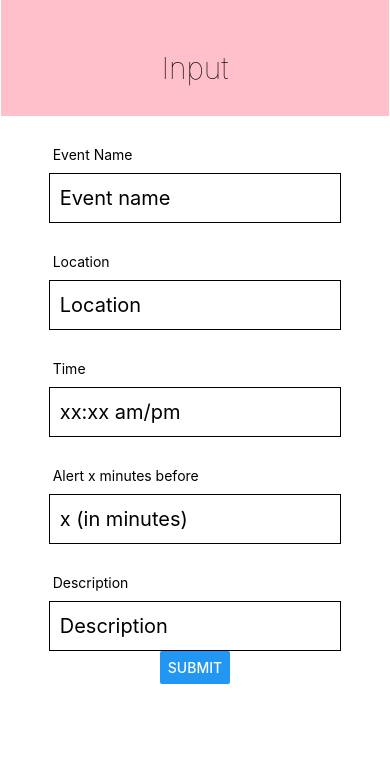
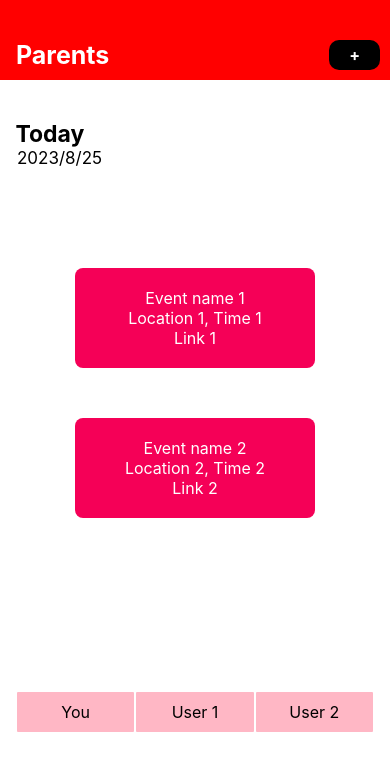
Before and after one commit to Elyovs/SUTD_WTH, a React Native app: screen / in a window 390 px wide. Shown: the top 770 px of the page. Built offline with nearby package versions, Linux system fonts and the light colour scheme.

Commit message:
merge app

```diff
--- a/App.js
+++ b/App.js
@@ -1,9 +1,14 @@
-import { StyleSheet, Text, View, TextInput, Button } from 'react-native';
-import { useState } from 'react'
+import React, { useState, useEffect } from 'react';
+import { Text, Pressable, SafeAreaView, StyleSheet, View, TouchableOpacity, TextInput, Button} from 'react-native';
+import { Input_tab } from './Input.js';
 
 export const Data_list = [];
 
-export default function Input_tab() {
+export default function App() {
+
+  const [date, setDate] = useState(null);
+  const [toggle, setToggle] = useState(0);
+
   const [event, setEvent] = useState("");
   const [location, setLocation] = useState("");
   const [time, setTime] = useState("");
@@ -26,19 +31,102 @@ export default function Input_tab() {
     setAlert(text);
   }
 
+  function handleSubmit() {
+    Data_list.push({event: event, location: location, time: time, alert: alert});
+    setToggle(0);
+    console.log(Data_list);
+  }
+
   function handleDescriptionChange(text) {
     setDescription(text);
   }
 
-  function handleSubmit() {
-    Data_list.push({event: event, location: location, time: time, alert: alert, description: description});
-    console.log(Data_list);
-  }
+  const CustomButton = ({ title, onPress }) => (
+  <TouchableOpacity style={styles.button} onPress={onPress}>
+    <Text style={styles.buttonText}>{title}</Text>
+  </TouchableOpacity>
+  );
 
+
+  useEffect(() => {
+    let today = new Date();
+    let date = today.getFullYear()+'/'+(today.getMonth()+1)+'/'+today.getDate();
+    setDate(date);
+  }, []);
+
+  if(toggle === 0) {
+    return (
+      <SafeAreaView>
+      <SafeAreaView style={[styles.headerPage, {paddingTop:40}]}>
+        <Text style={{ textAlign: 'left', padding:0, paddingTop:50, paddingBottom:10, fontSize:25, fontWeight:'bold',color:'rgb(255,255,255)',marginLeft:10}}> Parents </Text>
+        <Pressable style={styles.button1} onPress={() => {setToggle(1)}}>
+        <Text style={styles.text1}>+</Text>
+      </Pressable>
+      </SafeAreaView>
+      <View>
+        <Text style = {{marginLeft:10, marginTop:20, fontWeight:'bold', fontSize:23}}> Today </Text>
+      </View>
+      <View>
+        <Text style = {{marginLeft:17, fontWeight:'light', fontSize:17}}>{date}</Text>
+      </View>
+
+
+      <View style={styles.container}>
+          <View style={[styles.RectangleContainer, { top: 100 }]}>
+            <View style={[styles.RectangleShape, { backgroundColor: '#f50057' }]}>
+              <Text style={styles.paragraph}>
+                Event name 1
+              </Text>
+              <Text style={styles.paragraph}>
+                Location 1, Time 1
+              </Text>
+              <Text style={styles.paragraph}>
+                Link 1
+              </Text>
+            </View>
+          </View>
+
+          <View style={[styles.RectangleContainer, { top: 250 }]}>
+            <View style={[styles.RectangleShape, { backgroundColor: '#f50057' }]}>
+              <Text style={styles.paragraph}>
+                Event name 2
+              </Text>
+              <Text style={styles.paragraph}>
+                Location 2, Time 2
+              </Text>
+              <Text style={styles.paragraph}>
+                Link 2
+              </Text>
+            </View>
+          </View>
+        </View>
+
+
+        <View style={styles.content}>
+        <View style={styles.fixToText}>
+          <CustomButton
+            title="You"
+            onPress={() => Alert.alert('Left button pressed')}
+          />
+          <CustomButton
+            title="User 1"
+            onPress={() => Alert.alert('Middle button pressed')}
+          />
+          <CustomButton
+            title="User 2"
+            onPress={() => Alert.alert('Right button pressed')}
+          />
+        </View>
+      </View>
+
+      </SafeAreaView>
+
+    );
+  } else {
     return (
       <View style={styles.container}>
         <View style={styles.topRow}>
-        <Text style={{fontSize:30, fontWeight:10, paddingBottom: 10}}>Input</Text>
+          <Text style={{fontSize:17, fontWeight:"bold", paddingBottom: 10}}>Input</Text>
         </View>
         <View style={{marginHorizontal: 10, width: '75%'}}>
           <Text style={{marginTop: 30}}> Event Name </Text>
@@ -90,11 +178,92 @@ export default function Input_tab() {
     );
   }
 
+}
+
 const styles = StyleSheet.create({
   container: {
     flex: 1,
     backgroundColor: '#fff',
     alignItems: 'center',
+    justifyContent: 'center'
+  },
+
+  headerPage: {
+    backgroundColor: "red",
+    flexDirection: 'row',
+    justifyContent: 'space-between',
+    marginTop:-50,
+    marginBottom:20
+  },
+
+  button1: {
+    alignItems: 'center',
+    justifyContent: 'center',
+    borderRadius: 10,
+    padding:20, paddingTop:0, paddingBottom:0,
+    marginTop:50, marginRight:10, marginBottom:10,
+    backgroundColor:"black"
+  },
+
+   text1: {
+    fontSize: 16,
+    lineHeight: 21,
+    fontWeight: 'bold',
+    color: 'white',
+  },
+
+  RectangleContainer: {
+    position: "absolute",
+    alignSelf: "center",
+    marginBottom: 10,
+  },
+  RectangleShape: {
+    width: 120 * 2,
+    height: 100,
+    justifyContent: 'center',
+    alignItems: 'center',
+    padding: 10,
+    borderRadius: 8,
+  },
+  paragraph: {
+    color: 'white',
+    fontSize: 16,
+    textAlign: 'center',
+  },
+  upcomming: {
+    position: "absolute",
+    bottom: 350,
+    left: 20,
+    color: 'black',
+    fontSize: 30,
+    fontWeight:'bold',
+    textAlign: 'left',
+  },
+  content: {
+    flex: 1,
+    justifyContent: 'flex-end',
+  },
+  fixToText: {
+    flexDirection: 'row',
+    justifyContent: 'space-between',
+    position: 'absolute',
+    bottom: -580,
+    left: 0,
+    right: 0,
+    padding: 16,
+  },
+  button: {
+    flex: 1,
+    marginHorizontal: 1,
+    backgroundColor: '#ffb7c5',
+    paddingVertical: 10,
+    borderRadius: 1,
+    justifyContent: 'center',
+    alignItems: 'center',
+  },
+  buttonText: {
+    color: 'black',
+    fontSize: 16,
   },
   topRow: {
     backgroundColor:'pink',
@@ -110,5 +279,6 @@ const styles = StyleSheet.create({
     height: 50,
     fontSize: 20,
     color: 'black',
-    }
+  },
+
 });
--- a/Input.js
+++ b/Input.js
@@ -8,6 +8,7 @@ export default function Input_tab() {
   const [location, setLocation] = useState("");
   const [time, setTime] = useState("");
   const [alert, setAlert] = useState("");
+  const [description, setDescription] = useState("");
 
   function handleEventChange(text) {
     setEvent(text);
@@ -26,8 +27,12 @@ export default function Input_tab() {
   }
 
   function handleSubmit() {
-    Data_list.push({event: event, location: location, time: time, alert: alert});
+    Data_list.push({event: event, location: location, time: time, alert: alert, description: description});
     console.log(Data_list);
+  }
+
+  function handleDescriptionChange(text) {
+    setDescription(text);
   }
 
   return (
@@ -71,6 +76,15 @@ export default function Input_tab() {
           onChangeText={handleAlertChange}
         />
       </View>
+      <View style={{marginHorizontal: 10, width: '75%'}}>
+        <Text style={{marginTop: 30}}> Description </Text>
+        <TextInput
+          style={styles.input}
+          placeholder="Description"
+          value={description}
+          onChangeText={handleDescriptionChange}
+        />
+      </View>
       <Button title="Submit" onPress={handleSubmit} />
     </View>
   );
```
Also changed, not shown: page1.js (+4 -5 lines). Lines whose indentation alone changed are shown as unchanged.
